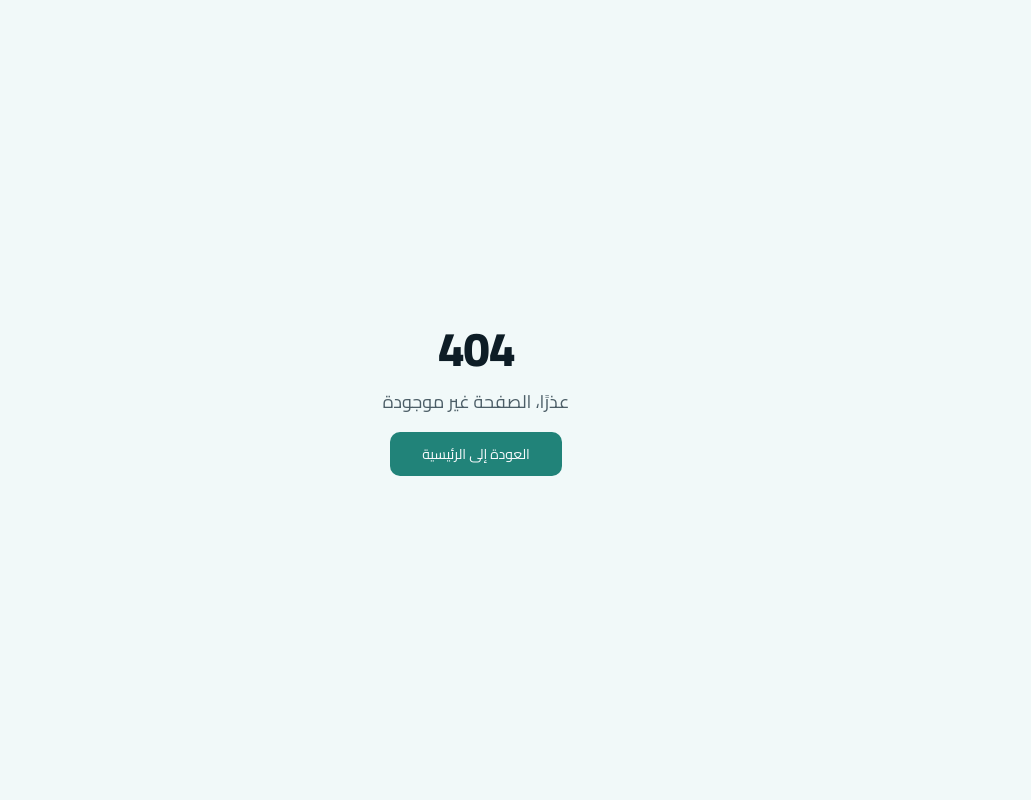
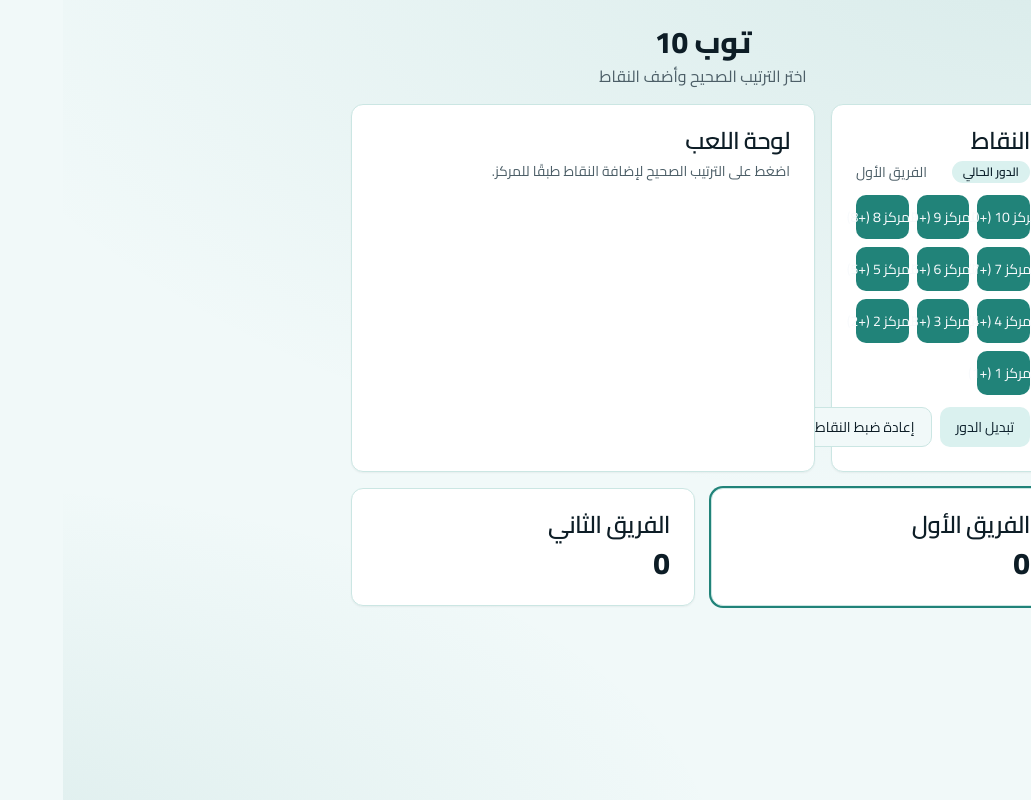
Before and after one commit to John-samuel1/play-create-game, a React (Vite) app: page /book/top10/play in a window 1280 px wide. Before the commit this address had no page. Shown: the whole page, without its empty margins (249-1280 px from the left). Built offline with nearby package versions, Linux system fonts and the light colour scheme.

Commit message:
Add top 10 game
Add top 10 game with score calculation and display.

```diff
--- a/src/App.tsx
+++ b/src/App.tsx
@@ -11,6 +11,8 @@ import BankGame from "./pages/book/BankGame";
 import RiskRules from "./pages/book/RiskRules";
 import RiskGame from "./pages/book/RiskGame";
 import OneByThreeSetup from "./pages/one-by-three/Setup";
+import Top10Rules from "./pages/book/Top10Rules";
+import Top10Game from "./pages/book/Top10Game";
 const queryClient = new QueryClient();
 
 const App = () => (
@@ -26,6 +28,8 @@ const App = () => (
           <Route path="/book/bank/play" element={<BankGame />} />
           <Route path="/book/risk" element={<RiskRules />} />
           <Route path="/book/risk/play" element={<RiskGame />} />
+          <Route path="/book/top10" element={<Top10Rules />} />
+          <Route path="/book/top10/play" element={<Top10Game />} />
           <Route path="/one-by-three" element={<OneByThreeSetup />} />
           {/* ADD ALL CUSTOM ROUTES ABOVE THE CATCH-ALL "*" ROUTE */}
           <Route path="*" element={<NotFound />} />
--- a/src/pages/book/CategoryList.tsx
+++ b/src/pages/book/CategoryList.tsx
@@ -5,7 +5,7 @@ import { SEO } from "@/components/SEO";
 const categories = [
   { key: "bank", title: "بنك", href: "/book/bank", active: true },
   { key: "risk", title: "ريسك", href: "/book/risk", active: true },
-  { key: "top10", title: "توب 10", href: "#", active: false },
+  { key: "top10", title: "توب 10", href: "/book/top10", active: true },
   { key: "truefalse", title: "اهبد صح", href: "#", active: false },
   { key: "acting", title: "تمثيل", href: "#", active: false },
   { key: "whoami", title: "أنا مين", href: "#", active: false },
--- /dev/null
+++ b/src/pages/book/Top10Game.tsx
@@ -0,0 +1,91 @@
+import { useState } from "react";
+import { Card, CardContent, CardHeader, CardTitle } from "@/components/ui/card";
+import { Button } from "@/components/ui/button";
+import { Badge } from "@/components/ui/badge";
+import { SEO } from "@/components/SEO";
+
+const RANKS = [10, 9, 8, 7, 6, 5, 4, 3, 2, 1];
+
+const Top10Game = () => {
+  const [activeTeam, setActiveTeam] = useState<1 | 2>(1);
+  const [scores, setScores] = useState({ team1: 0, team2: 0 });
+
+  const addPoints = (pts: number) => {
+    setScores((s) => {
+      const key = activeTeam === 1 ? "team1" : "team2";
+      return { ...s, [key]: s[key] + pts } as typeof s;
+    });
+  };
+
+  const resetAll = () => {
+    setScores({ team1: 0, team2: 0 });
+  };
+
+  return (
+    <main className="container max-w-3xl py-6">
+      <SEO title="تحدي الكتاب | توب 10 (اللعب)" description="وضع اللعب لتوب 10 مع صندوق نقاط للفريقين." canonical="/book/top10/play" />
+
+      <header className="mb-4 text-center space-y-1">
+        <h1 className="text-2xl md:text-3xl font-extrabold">توب 10</h1>
+        <p className="text-muted-foreground">اختر الترتيب الصحيح وأضف النقاط</p>
+      </header>
+
+      <div className="grid md:grid-cols-3 gap-4">
+        <Card className="md:col-span-1">
+          <CardHeader className="pb-2">
+            <CardTitle>النقاط</CardTitle>
+          </CardHeader>
+          <CardContent className="space-y-3">
+            <div className="flex items-center justify-between">
+              <Badge variant="secondary">الدور الحالي</Badge>
+              <div className="text-sm text-muted-foreground">الفريق {activeTeam === 1 ? "الأول" : "الثاني"}</div>
+            </div>
+            <div className="grid grid-cols-2 sm:grid-cols-3 gap-2">
+              {RANKS.map((r) => (
+                <Button key={r} className="h-11" onClick={() => addPoints(r)}>
+                  المركز {r} (+{r})
+                </Button>
+              ))}
+            </div>
+            <div className="flex gap-2">
+              <Button className="flex-1" variant="secondary" onClick={() => setActiveTeam((t) => (t === 1 ? 2 : 1))}>
+                تبديل الدور
+              </Button>
+              <Button className="flex-1" variant="outline" onClick={resetAll}>إعادة ضبط النقاط</Button>
+            </div>
+          </CardContent>
+        </Card>
+
+        <Card className="md:col-span-2">
+          <CardHeader className="pb-2">
+            <CardTitle>لوحة اللعب</CardTitle>
+          </CardHeader>
+          <CardContent className="space-y-2 text-sm text-muted-foreground">
+            <p>اضغط على الترتيب الصحيح لإضافة النقاط طبقًا للمركز.</p>
+          </CardContent>
+        </Card>
+      </div>
+
+      <div className="grid md:grid-cols-2 gap-4 mt-4">
+        <Card className={activeTeam === 1 ? "ring-2 ring-ring" : ""}>
+          <CardHeader className="pb-2">
+            <CardTitle>الفريق الأول</CardTitle>
+          </CardHeader>
+          <CardContent>
+            <div className="text-3xl font-extrabold">{scores.team1}</div>
+          </CardContent>
+        </Card>
+        <Card className={activeTeam === 2 ? "ring-2 ring-ring" : ""}>
+          <CardHeader className="pb-2">
+            <CardTitle>الفريق الثاني</CardTitle>
+          </CardHeader>
+          <CardContent>
+            <div className="text-3xl font-extrabold">{scores.team2}</div>
+          </CardContent>
+        </Card>
+      </div>
+    </main>
+  );
+};
+
+export default Top10Game;
--- /dev/null
+++ b/src/pages/book/Top10Rules.tsx
@@ -0,0 +1,43 @@
+import { Card, CardContent, CardHeader, CardTitle } from "@/components/ui/card";
+import { Button } from "@/components/ui/button";
+import { SEO } from "@/components/SEO";
+
+const Top10Rules = () => {
+  return (
+    <main className="container max-w-3xl py-6">
+      <SEO title="تحدي الكتاب | توب 10 (القواعد)" description="قواعد لعبة توب 10 وطريقة حساب النقاط." canonical="/book/top10" />
+
+      <header className="mb-4 text-center space-y-1">
+        <h1 className="text-2xl md:text-3xl font-extrabold">توب 10</h1>
+        <p className="text-muted-foreground">اقرأ القواعد ثم ابدأ اللعب</p>
+      </header>
+
+      <Card>
+        <CardHeader className="pb-2">
+          <CardTitle>قواعد اللعبة</CardTitle>
+        </CardHeader>
+        <CardContent className="space-y-4">
+          <p>
+            يتم عرض جدول فيه ترتيب لعشر إجابات صحيحة ضمن تصنيف معين. الفريقان يتناوبان في محاولة ذكر إجابة من الإجابات الموجودة.
+          </p>
+          <div className="space-y-1">
+            <p>طريقة النقاط حسب الترتيب:</p>
+            <ul className="list-disc pr-6 space-y-1 text-muted-foreground">
+              <li>المركز العاشر = 10 نقاط</li>
+              <li>المركز الأول = نقطة واحدة فقط</li>
+            </ul>
+          </div>
+          <p>
+            عند حصول 3 إجابات خاطئة متتالية من الفريق نفسه، يمكن للحكم تقديم «كلو/دليل» للفريق الآخر. تنتهي الجولة عندما يقرر الحكم أو بعد عدد أدلة مناسب.
+          </p>
+
+          <Button asChild size="lg" className="mt-2">
+            <a href="/book/top10/play">ابدأ اللعب</a>
+          </Button>
+        </CardContent>
+      </Card>
+    </main>
+  );
+};
+
+export default Top10Rules;
```
